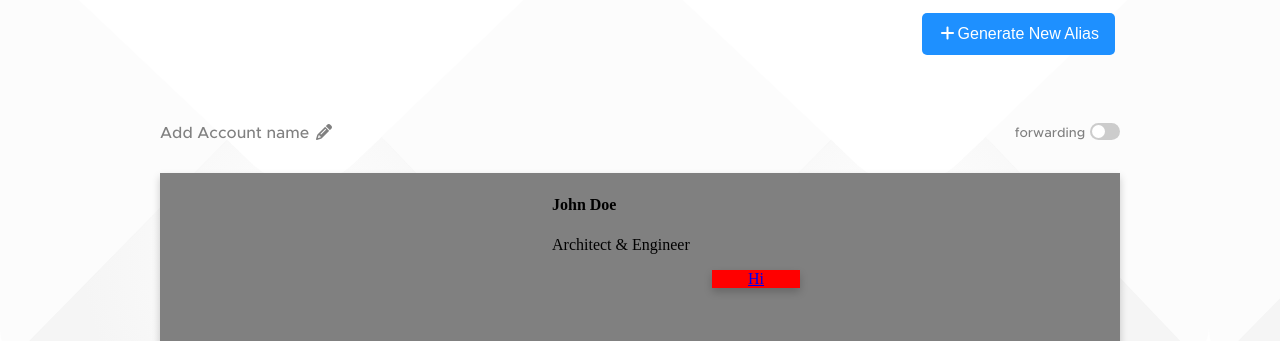
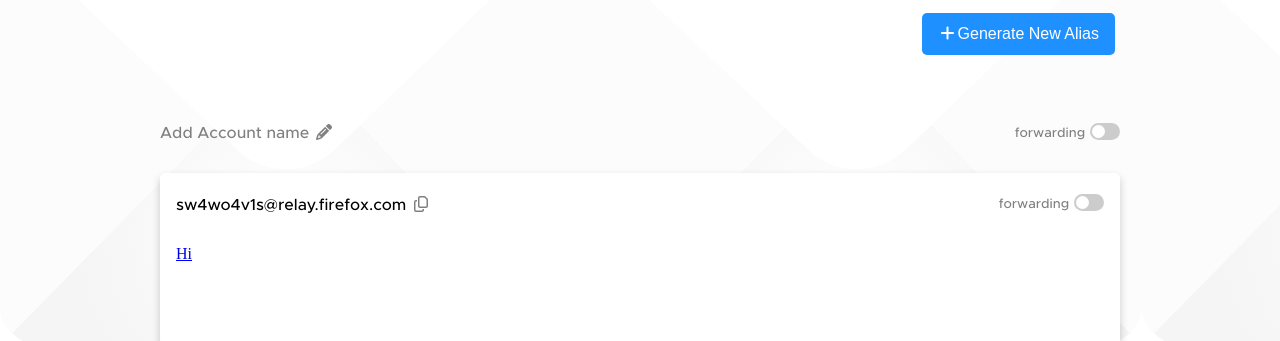
Before and after one commit to saifaldin14/Temp, a website: page index.html in a window 1280 px wide. Shown: the part 221-562 px from the top of the page. Drawn offline with Linux system fonts and the light colour scheme.

Commit message:
Added car element

```diff
--- a/assets/styles.css
+++ b/assets/styles.css
@@ -251,12 +251,13 @@ input:checked + .slider:before {
 .card {
   /* Add shadows to create the "card" effect */
   box-shadow: 0 4px 8px 0 rgba(0, 0, 0, 0.2);
-  background-color: grey;
+  background-color: #fff;
   width: 75%;
-  display: flex;
+  /* display: flex;
   align-items: center;
-  justify-content: center;
+  justify-content: center; */
   margin-left: 10rem;
+  border-radius: 5px;
 }
 
 /* On mouse-over, add a deeper shadow */
@@ -269,15 +270,26 @@ input:checked + .slider:before {
   padding: 2px 16px;
 }
 
+.content-3 {
+  display: flex;
+  flex-direction: row;
+  /* align-items: center; */
+  justify-content: space-between;
+  margin-bottom: 0rem;
+}
+
+.email-1 {
+  text-align: left;
+  font-weight: 400;
+  font-size: 15;
+  margin-bottom: 2rem;
+}
+
 #content-button {
-  box-shadow: 0 4px 8px 0 rgba(0, 0, 0, 0.2);
-  transition: 0.3s;
-  background-color: red;
   width: 50%;
   display: flex;
-  align-items: center;
-  justify-content: center;
-  margin-left: 10rem;
+  /* align-items: center;
+  justify-content: center; */
   margin-bottom: 5rem;
 }
 
@@ -287,10 +299,12 @@ input:checked + .slider:before {
 
 .details-div.active {
   display: flex;
+  background-color: #f1f1f3;
 }
 
 .details {
   display: flex;
+  margin-bottom: 5rem;
 }
 
 .footer {
--- a/index.html
+++ b/index.html
@@ -61,13 +61,24 @@
         </div>
         <div class="card">
           <div class="container">
-            <h4><b>John Doe</b></h4>
-            <p>Architect & Engineer</p>
+            <div class="content-3">
+              <h4 class="email-1 font-metropolis">
+                sw4wo4v1s@relay.firefox.com
+                <i class="far fa-copy fa-fw" style="color: grey"></i>
+              </h4>
+              <div class="btn-forwarding">
+                <h5 class="forwarding font-metropolis">forwarding</h5>
+                <label class="switch">
+                  <input type="checkbox" />
+                  <span class="slider round"></span>
+                </label>
+              </div>
+            </div>
             <a href="#" id="content-button">Hi</a>
-            <div class="details-div">
-              <h1 class="details">Hi</h1>
-            </div>
           </div>
+        </div>
+        <div class="details-div">
+          <h1 class="details">Hi</h1>
         </div>
       </div>
     </main>
```
